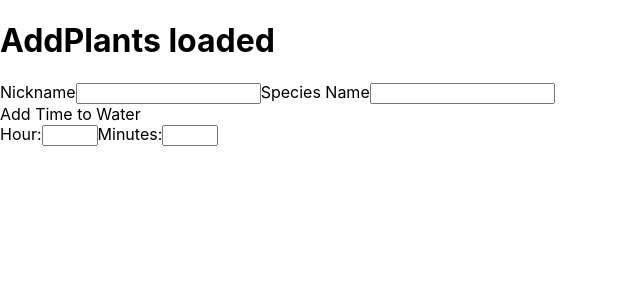
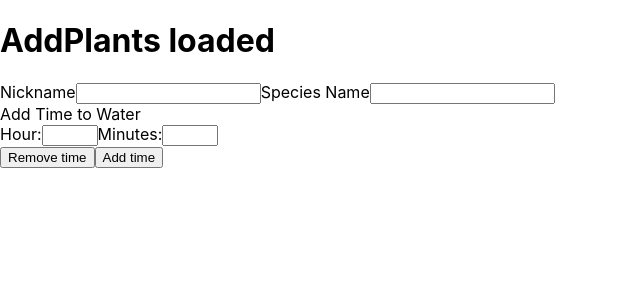
Before and after one commit to Build-week-Plant-Schedule/FrontEnd, a React (Create React App) app in the folder watering-app/: page /AddPlants in a window 1280 px wide. Shown: the top 300 px of the page, without its empty margins (0-640 px from the left). Built offline with nearby package versions, Linux system fonts and the light colour scheme.

Commit message:
built functionality to create/remove multiple input boxes to add more than one time to water per day

```diff
--- a/watering-app/src/App.js
+++ b/watering-app/src/App.js
@@ -48,8 +48,6 @@ function App() {
 
   const [plantForm, setPlantForm] = useState(initAddPlantForm);
 
-
-
   const [plantList, setPlantList] = useState([])
 
   const signupFormChangeHandler = e => {
@@ -65,6 +63,17 @@ function App() {
   // NEED SUBMIT HANDLER FOR LOGIN FORM
 
   // NEED CHANGE HANDLER FOR ADDPLANT FORM
+
+  // INCREASE/DECREMENT WATERPERDAY IN PLANTFORM STATE
+  // ATTACHES TO BUTTON NAME ADD AND REMOVE
+  const waterNumberChanger = e => {
+    e.preventDefault();
+    if (e.target.name === 'add') {
+      setPlantForm({...plantForm, waterPerDay: plantForm.waterPerDay + 1})
+    } else if (plantForm.waterPerDay !== 1) {
+      setPlantForm({...plantForm, waterPerDay: plantForm.waterPerDay - 1})
+    }
+  }
 
   // NEED SUBMIT HANDLER FOR ADDPLANT FORM
 
@@ -85,7 +94,7 @@ function App() {
                 <UserScreen />
           </Route>
           <Route exact path='/AddPlants'>
-                <AddPlants formValue={plantForm} />
+                <AddPlants formValue={plantForm} waterHandler={waterNumberChanger} />
           </Route>
         </Switch>
       </Router>
--- a/watering-app/src/components/AddPlants.js
+++ b/watering-app/src/components/AddPlants.js
@@ -1,7 +1,7 @@
 
 export default function AddPlants(props) {
 
-    const {formValue} = props;
+    const {formValue, waterHandler} = props;
 
     const timeForm = index => {
         return (
@@ -46,6 +46,8 @@ export default function AddPlants(props) {
                     <label>
                         Add Time to Water
                         {h2oFormHandler(formValue.waterPerDay)}
+                        <button name='remove' onClick={waterHandler} >Remove time</button>
+                        <button name='add' onClick={waterHandler} >Add time</button>
                     </label>
                 </div>
             </form>
```
